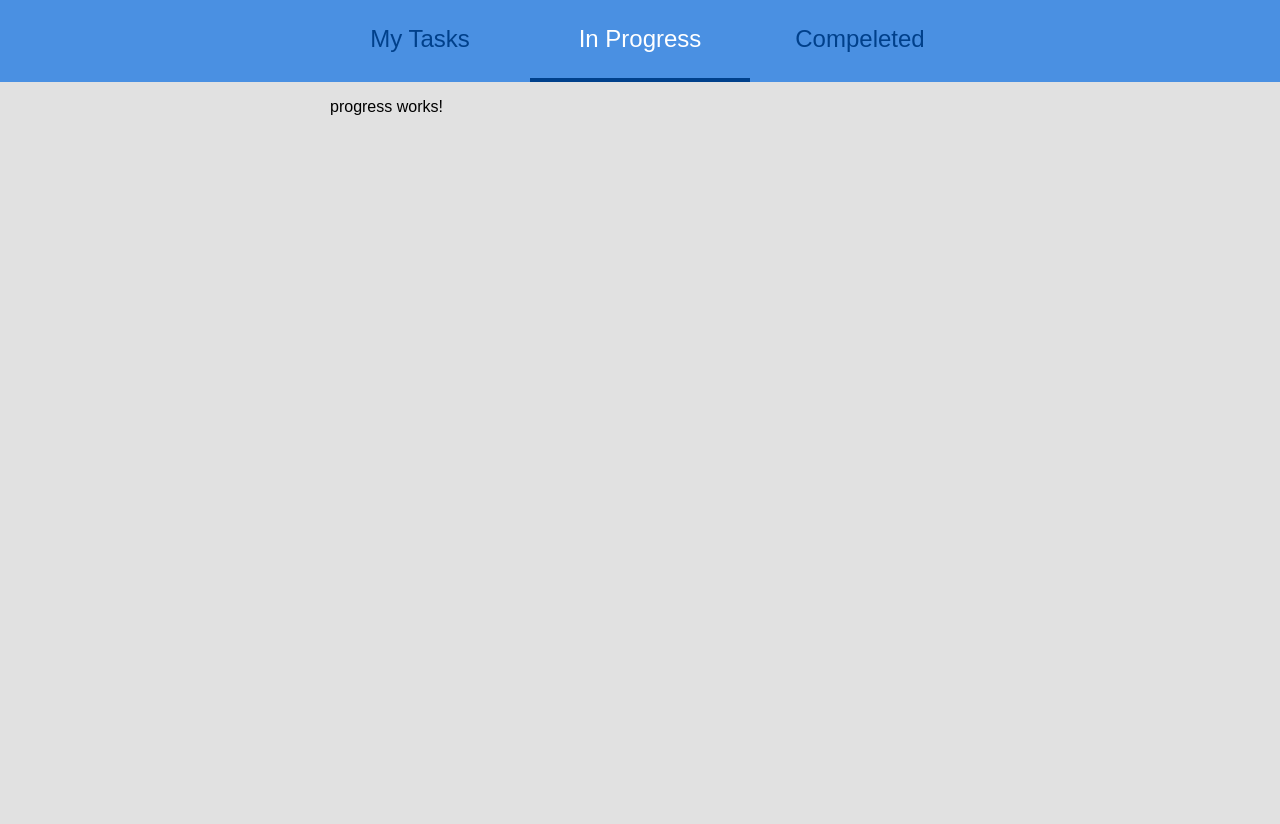
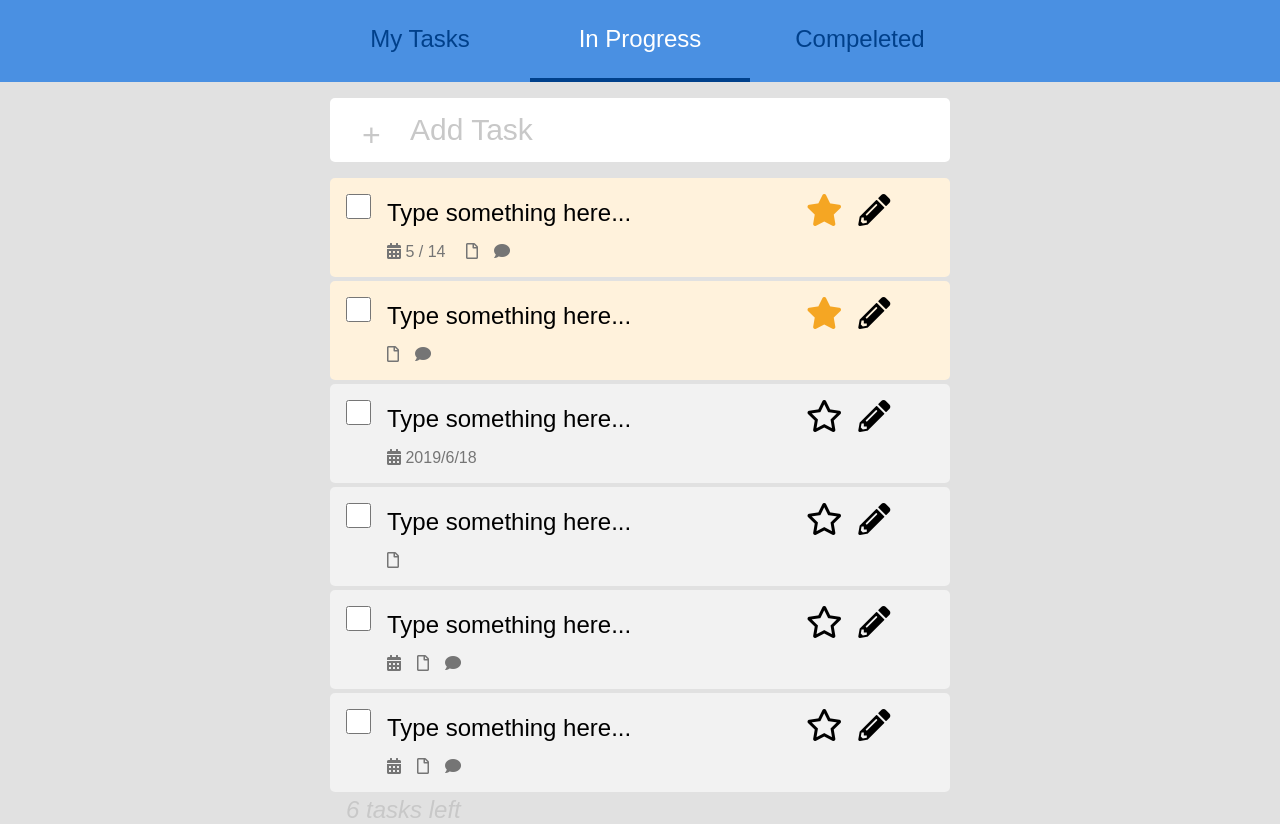
Before and after one commit to iigmir/f2e-week1, an Angular app: page /progress in a window 1280 px wide. Before the commit the page ends 800 px from the top, so only its background shows below. Built offline with nearby package versions, Linux system fonts and the light colour scheme.

Commit message:
HTML CSS compeleted

```diff
--- a/src/app/app.component.html
+++ b/src/app/app.component.html
@@ -6,5 +6,11 @@
 </header>
 
 <main>
+    <div class="panel">
+        <div class="add">
+            <span class="plus"> + </span>
+            <input type="text" placeholder="Add Task" />
+        </div>
+    </div>
     <router-outlet></router-outlet>
 </main>
--- a/src/app/completed/completed.component.html
+++ b/src/app/completed/completed.component.html
@@ -1,3 +1,24 @@
-<p>
-  completed works!
-</p>
+<div class="todo">
+    <div class="checkcard">
+        <input type="checkbox" checked>
+    </div>
+    <div class="maincard">
+        <p class="del_panding"> Type something here... </p>
+        <span hidden>
+            <i class="fas fa-calendar-alt"></i>
+        </span>
+        <span hidden>
+            <i class="far fa-file"></i>
+        </span>
+        <span hidden>
+            <i class="fas fa-comment"></i>
+        </span>
+    </div>
+    <div class="editcard">
+        <i class="fas fa-star fa-2x"></i>
+        <i class="far fa-star fa-2x"></i>
+        <i class="fas fa-pencil-alt fa-2x"></i>
+    </div>
+</div>
+
+<p class="info"> <i> 1 task completed </i> </p>
--- a/src/app/progress/progress.component.html
+++ b/src/app/progress/progress.component.html
@@ -1,3 +1,141 @@
-<p>
-  progress works!
-</p>
+<div class="starred todo">
+    <div class="checkcard">
+        <input type="checkbox">
+    </div>
+    <div class="maincard">
+        <p> Type something here... </p>
+        <span>
+            <i class="fas fa-calendar-alt"></i>
+            5 / 14
+        </span>
+        <span>
+            <i class="far fa-file"></i>
+        </span>
+        <span>
+            <i class="fas fa-comment"></i>
+        </span>
+    </div>
+    <div class="editcard">
+        <i class="fas fa-star fa-2x"></i>
+        <i class="far fa-star fa-2x"></i>
+        <i class="fas fa-pencil-alt fa-2x"></i>
+    </div>
+</div>
+
+<div class="starred todo">
+    <div class="checkcard">
+        <input type="checkbox">
+    </div>
+    <div class="maincard">
+        <p> Type something here... </p>
+        <span hidden>
+            <i class="fas fa-calendar-alt"></i>
+        </span>
+        <span>
+            <i class="far fa-file"></i>
+        </span>
+        <span>
+            <i class="fas fa-comment"></i>
+        </span>
+    </div>
+    <div class="editcard">
+        <i class="fas fa-star fa-2x"></i>
+        <i class="far fa-star fa-2x"></i>
+        <i class="fas fa-pencil-alt fa-2x"></i>
+    </div>
+</div>
+
+<div class="todo">
+    <div class="checkcard">
+        <input type="checkbox">
+    </div>
+    <div class="maincard">
+        <p> Type something here... </p>
+        <span>
+            <i class="fas fa-calendar-alt"></i>
+            2019/6/18
+        </span>
+        <span hidden>
+            <i class="far fa-file"></i>
+        </span>
+        <span hidden>
+            <i class="fas fa-comment"></i>
+        </span>
+    </div>
+    <div class="editcard">
+        <i class="fas fa-star fa-2x"></i>
+        <i class="far fa-star fa-2x"></i>
+        <i class="fas fa-pencil-alt fa-2x"></i>
+    </div>
+</div>
+
+<div class="todo">
+    <div class="checkcard">
+        <input type="checkbox">
+    </div>
+    <div class="maincard">
+        <p> Type something here... </p>
+        <span hidden>
+            <i class="fas fa-calendar-alt"></i>
+        </span>
+        <span>
+            <i class="far fa-file"></i>
+        </span>
+        <span hidden>
+            <i class="fas fa-comment"></i>
+        </span>
+    </div>
+    <div class="editcard">
+        <i class="fas fa-star fa-2x"></i>
+        <i class="far fa-star fa-2x"></i>
+        <i class="fas fa-pencil-alt fa-2x"></i>
+    </div>
+</div>
+
+<div class="todo">
+    <div class="checkcard">
+        <input type="checkbox">
+    </div>
+    <div class="maincard">
+        <p> Type something here... </p>
+        <span>
+            <i class="fas fa-calendar-alt"></i>
+        </span>
+        <span>
+            <i class="far fa-file"></i>
+        </span>
+        <span>
+            <i class="fas fa-comment"></i>
+        </span>
+    </div>
+    <div class="editcard">
+        <i class="fas fa-star fa-2x"></i>
+        <i class="far fa-star fa-2x"></i>
+        <i class="fas fa-pencil-alt fa-2x"></i>
+    </div>
+</div>
+
+<div class="todo">
+    <div class="checkcard">
+        <input type="checkbox">
+    </div>
+    <div class="maincard">
+        <p> Type something here... </p>
+        <span>
+            <i class="fas fa-calendar-alt"></i>
+        </span>
+        <span>
+            <i class="far fa-file"></i>
+        </span>
+        <span>
+            <i class="fas fa-comment"></i>
+        </span>
+    </div>
+    <div class="editcard">
+        <i class="fas fa-star fa-2x"></i>
+        <i class="far fa-star fa-2x"></i>
+        <i class="fas fa-pencil-alt fa-2x"></i>
+    </div>
+</div>
+
+<p class="info"> <i> 6 tasks left </i> </p>
--- a/src/app/tasks/tasks.component.html
+++ b/src/app/tasks/tasks.component.html
@@ -1,11 +1,3 @@
-<div class="panel">
-    <div class="add">
-        <span class="plus"> + </span>
-        <input type="text" placeholder="Add Task" />
-    </div>
-
-</div>
-
 <div class="editing todo">
     <div class="checkcard">
         <input type="checkbox">
@@ -36,11 +28,11 @@
             </div>
             <div class="file">
                 <p> <i class="far fa-file"></i> File </p>
-                <button> + </button>
+                <button> <i class="fas fa-plus"></i> </button>
             </div>
             <div class="comment">
                 <p> <i class="fas fa-comment"></i> Comment </p>
-                <textarea name="" id=""></textarea>
+                <textarea name="" id="" placeholder="Type your memo here…"></textarea>
             </div>
         </div>
         <div class="btn"></div>
@@ -214,4 +206,4 @@
     </div>
 </div>
 
-<p class="info"> <i> 4 tasks left </i> </p>
+<p class="info"> <i> 6 tasks left </i> </p>
--- a/src/app/tasks/tasks.component.scss
+++ b/src/app/tasks/tasks.component.scss
@@ -1,35 +1,4 @@
-.panel
-{
-    margin-bottom: 1rem;
-    .add
-    {
-        position: relative;
-        height: 4rem;
-        input
-        {
-            width: 100%;
-            height: 100%;
-            border: 0;
-            border-radius: 5px;
-            padding-left: 5rem;
-            font-size: 30px;
-            &::placeholder
-            {
-                color: #C8C8C8;
-                font-size: 30px;
-            }
-        }
-        .plus
-        {
-            position: absolute;
-            left: 2rem;
-            top: 1.2rem;
-            font-size: 2rem;
-            color: #C8C8C8;
-        }
-    }
-}
-
+/*
 .todo
 {
     width: 100%;
@@ -103,6 +72,24 @@
             border: 0;
             padding-left: 1rem;
         }
+
+        textarea
+        {
+            width: 22rem;
+            height: 10rem;
+            padding: 1rem;
+        }
+
+        .file button
+        {
+            background: #C8C8C8;
+            border-radius: 2px;
+            color: #FFFFFF;
+            border: 0;
+            width:2rem;
+            height:2rem;
+            &:hover{ background-color: #4A90E2; }
+        }
     }
     .actionarea
     {
@@ -136,6 +123,7 @@
     {
         background-color: #F2F2F2;
         padding-bottom: 0;
+        margin-bottom: 1rem;
         .maincard
         {
             span{ display: none; }
@@ -143,6 +131,12 @@
         .editcard
         {
             .fa-pencil-alt{ color: #4A90E2; }
+        }
+        .actionarea
+        {
+            //border-radius: 0 0 5px 5px;
+            .cancel{ border-radius:0 0 0 5px; }
+            .save{ border-radius:0 0 5px 0; }
         }
     }
     &.starred
@@ -153,6 +147,7 @@
             .fas.fa-star{ display: inline; color: #F5A623; }
             .far.fa-star{ display: none; }
         }
+        .editarea { background-color: #F2F2F2; }
     }
 }
 
@@ -163,3 +158,4 @@ p.info
     font-size: 24px;
     color: #C8C8C8;
 }
+*/
--- a/src/styles.scss
+++ b/src/styles.scss
@@ -15,3 +15,196 @@ body { background-color: #E1E1E1; }
 input, textarea { border: 0;border-radius: 2px; }
 
 .hidden { display: none !important; }
+
+.panel
+{
+    margin-bottom: 1rem;
+    .add
+    {
+        position: relative;
+        height: 4rem;
+        input
+        {
+            width: 100%;
+            height: 100%;
+            border: 0;
+            border-radius: 5px;
+            padding-left: 5rem;
+            font-size: 30px;
+            &::placeholder
+            {
+                color: #C8C8C8;
+                font-size: 30px;
+            }
+        }
+        .plus
+        {
+            position: absolute;
+            left: 2rem;
+            top: 1.2rem;
+            font-size: 2rem;
+            color: #C8C8C8;
+        }
+    }
+}
+
+.todo
+{
+    width: 100%;
+    padding-top: 16px;
+    padding-bottom: 16px;
+    margin: 4px 0 4px 0;
+    display: flex;
+    flex-wrap: wrap;
+    color: #000000;
+    border-radius: 5px;
+    background: #F2F2F2;
+
+    .checkcard
+    {
+        padding-left: 1rem;
+        padding-right: 1rem;
+        input
+        {
+            border: 0;
+            border-radius: 2px;
+            width:25px;
+            height:25px;
+        }
+    }
+    .maincard
+    {
+        flex-grow:4;
+        p
+        {
+            padding-bottom: 1rem;
+            padding-top: 5px;
+            font-size: 1.5rem;
+            &.del_panding
+            {
+                text-decoration: line-through;
+                font-family: Roboto-Medium;
+                color: #9B9B9B;
+            }
+        }
+        span
+        {
+            padding-right: 1rem;
+            color: #757575;
+        }
+    }
+    .editcard
+    {
+        flex-grow:1;
+        i{ margin-right: 1rem; }
+        .fas.fa-star{ display: none; }
+    }
+
+    .editarea
+    {
+        border-top: 2px solid #C8C8C8;
+        margin-top: 1rem;
+        padding: 1rem 0 0 4rem;
+        flex: 0 0 100%;
+
+        input,
+        textarea
+        {
+            margin: 1rem;
+        }
+
+        button { margin: 1rem; }
+
+        input
+        {
+            height: 2rem;
+            width: 10rem;
+            border: 0;
+            padding-left: 1rem;
+        }
+
+        textarea
+        {
+            width: 22rem;
+            height: 10rem;
+            padding: 1rem;
+        }
+
+        .file button
+        {
+            background: #C8C8C8;
+            border-radius: 2px;
+            color: #FFFFFF;
+            border: 0;
+            width:2rem;
+            height:2rem;
+            &:hover{ background-color: #4A90E2; }
+        }
+    }
+    .actionarea
+    {
+        display: flex;
+        width: 100%;
+        border-radius: 5px;
+        justify-content: space-around;
+        button
+        {
+            font-family: "Roboto-Regular", sans-serif;
+            width:100%;
+            padding-top: 1rem;
+            padding-bottom: 1rem;
+            text-align: center;
+            font-size: 24px;
+            border:0;
+            &.cancel
+            {
+                background: #FFFFFF;
+                color: #D0021B;
+            }
+            &.save
+            {
+                background: #4A90E2;
+                color: #FFFFFF;
+            }
+        }
+    }
+
+    &.editing
+    {
+        background-color: #F2F2F2;
+        padding-bottom: 0;
+        margin-bottom: 1rem;
+        .maincard
+        {
+            span{ display: none; }
+        }
+        .editcard
+        {
+            .fa-pencil-alt{ color: #4A90E2; }
+        }
+        .actionarea
+        {
+            //border-radius: 0 0 5px 5px;
+            .cancel{ border-radius:0 0 0 5px; }
+            .save{ border-radius:0 0 5px 0; }
+        }
+    }
+    &.starred
+    {
+        background-color: #FFF2DC;
+        .editcard
+        {
+            .fas.fa-star{ display: inline; color: #F5A623; }
+            .far.fa-star{ display: none; }
+        }
+        .editarea { background-color: #F2F2F2; }
+    }
+}
+
+p.info
+{
+    margin-left: 1rem;
+    font-family: "Roboto-Italic", sans-serif;
+    font-size: 24px;
+    color: #C8C8C8;
+}
```
Also changed, not shown: src/app/app.component.scss (line endings or trailing spaces).
